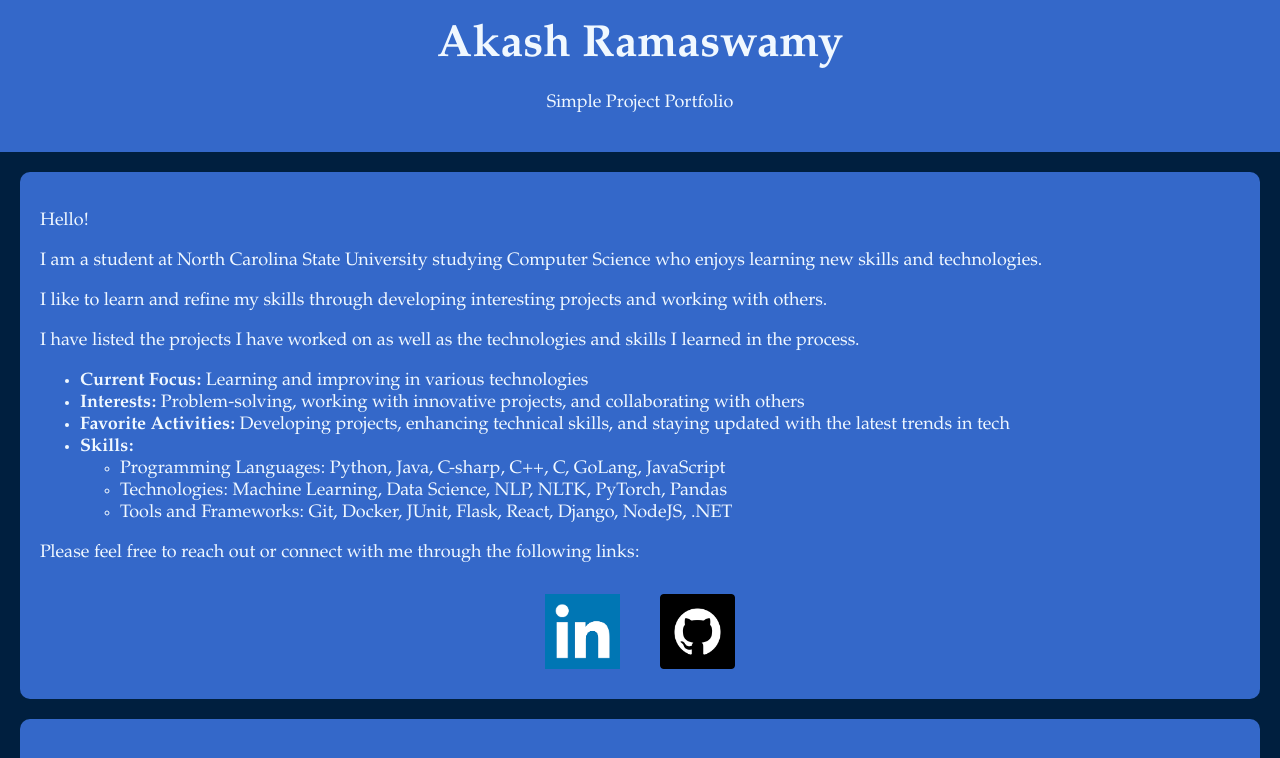
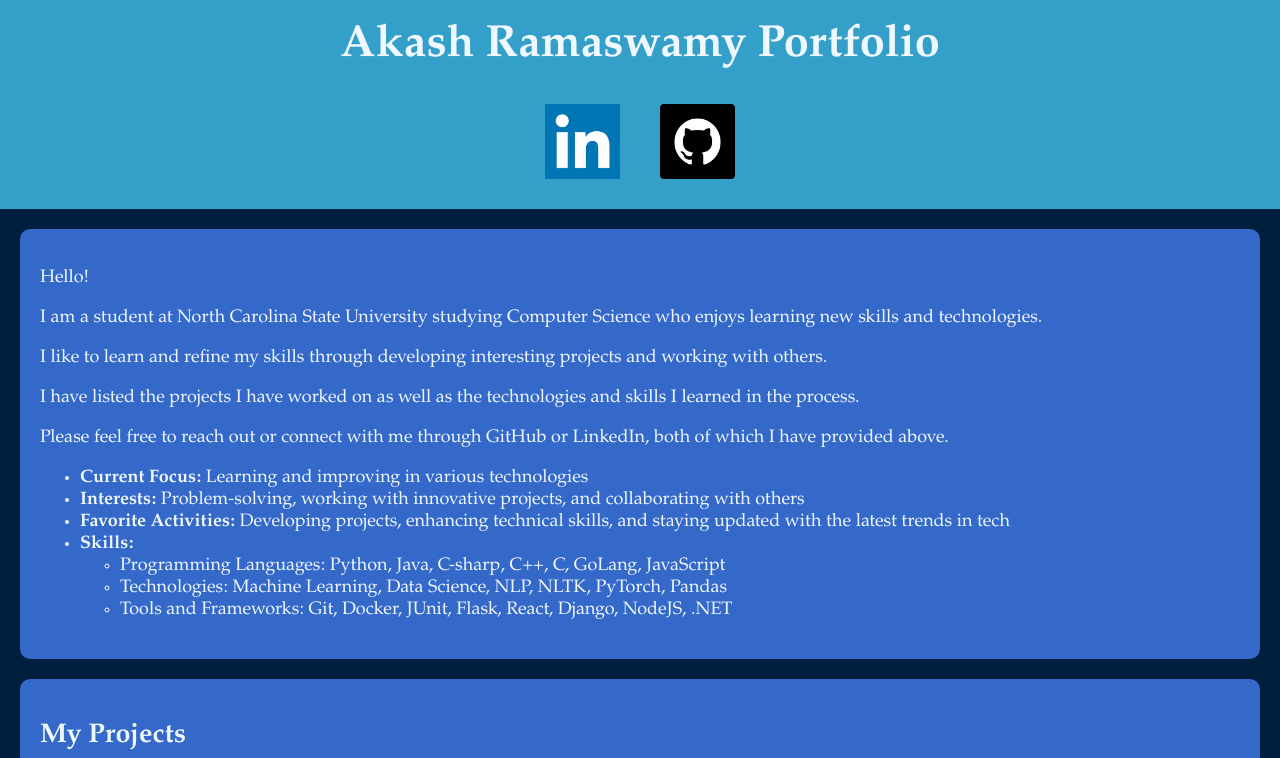
Before and after one commit to flkram/Portfolio, a plain HTML site: page index.html in a window 1280 px wide. Shown: the top 758 px of the page. Drawn offline with Linux system fonts and the light colour scheme.

Commit message:
moved links to header

```diff
--- a/index.html
+++ b/index.html
@@ -9,14 +9,23 @@
 </head>
 <body>
     <header>
-        <h1>Akash Ramaswamy</h1>
-        <p>Simple Project Portfolio</p>
+        <h1>Akash Ramaswamy Portfolio</h1>
+                <!-- Social Media Buttons Section -->
+                <div class="social-links">
+                    <a href="https://www.linkedin.com/in/your-linkedin-profile" target="_blank" class="social-button">
+                        <img src="linkedin-logo.png" alt="LinkedIn Logo">
+                    </a>
+                    <a href="https://github.com/yourusername" target="_blank" class="social-button">
+                        <img src="github-logo.png" alt="GitHub Logo">
+                    </a>
+                </div>
     </header>
     <section>
         <p>Hello!</p>
         <p>I am a student at North Carolina State University studying Computer Science who enjoys learning new skills and technologies.</p>
         <p>I like to learn and refine my skills through developing interesting projects and working with others.</p>
         <p>I have listed the projects I have worked on as well as the technologies and skills I learned in the process.</p>
+        <p>Please feel free to reach out or connect with me through GitHub or LinkedIn, both of which I have provided above.</p>
 
         <ul>
             <li><strong>Current Focus:</strong> Learning and improving in various technologies</li>
@@ -31,16 +40,6 @@
             </li>
         </ul>
 
-        <p>Please feel free to reach out or connect with me through the following links:</p>
-        <!-- Social Media Buttons Section -->
-        <div class="social-links">
-            <a href="https://www.linkedin.com/in/your-linkedin-profile" target="_blank" class="social-button">
-                <img src="linkedin-logo.png" alt="LinkedIn Logo">
-            </a>
-            <a href="https://github.com/yourusername" target="_blank" class="social-button">
-                <img src="github-logo.png" alt="GitHub Logo">
-            </a>
-        </div>
     </section>
     <section class="projects">
         <h2>My Projects</h2>
--- a/styles.css
+++ b/styles.css
@@ -9,7 +9,7 @@ body {
 
 header {
     text-align: center;
-    background-color: #3468c9; /* Darker navy blue */
+    background-color: #349fc9; /* Darker navy blue */
     color: #f0f8ff;
     padding: 20px 0;
 }
```
